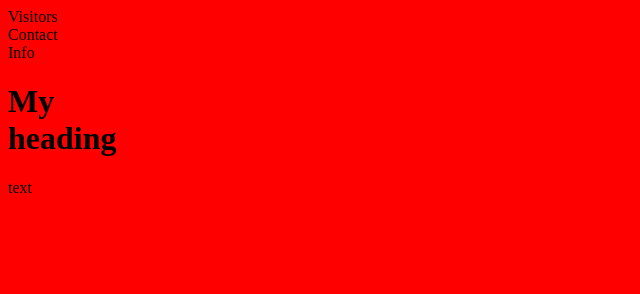
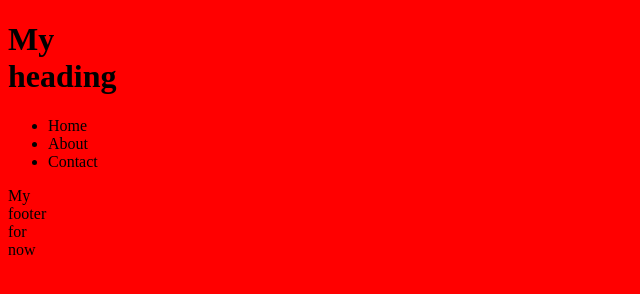
Before and after one commit to GabrielGalv3z/mini_project, a plain HTML site: page index.html in a window 1280 px wide. Shown: the whole page, without its empty margins (0-640 px from the left). Drawn offline with Linux system fonts and the light colour scheme.

```diff
--- a/index.html
+++ b/index.html
@@ -4,11 +4,20 @@
 </html>
 
 <head>
-    <tittle> Visitors Contact Info</tittle>
+    <title> Visitors Contact Info</title>
     <link rel="stylesheet" href="./assets/css/style.css">
 </head>
 
 <body>
-    <h1> My heading</h1>
-    <p>text</p>
+    <header>
+      <h1> My heading</h1>
+        <ul>
+            <li>Home</li>
+            <li>About</li>
+            <li>Contact</li>
+        </ul>
+    </header>
+    <footer>
+        <p>My footer for now</p>
+    </footer>
 </body>
```
